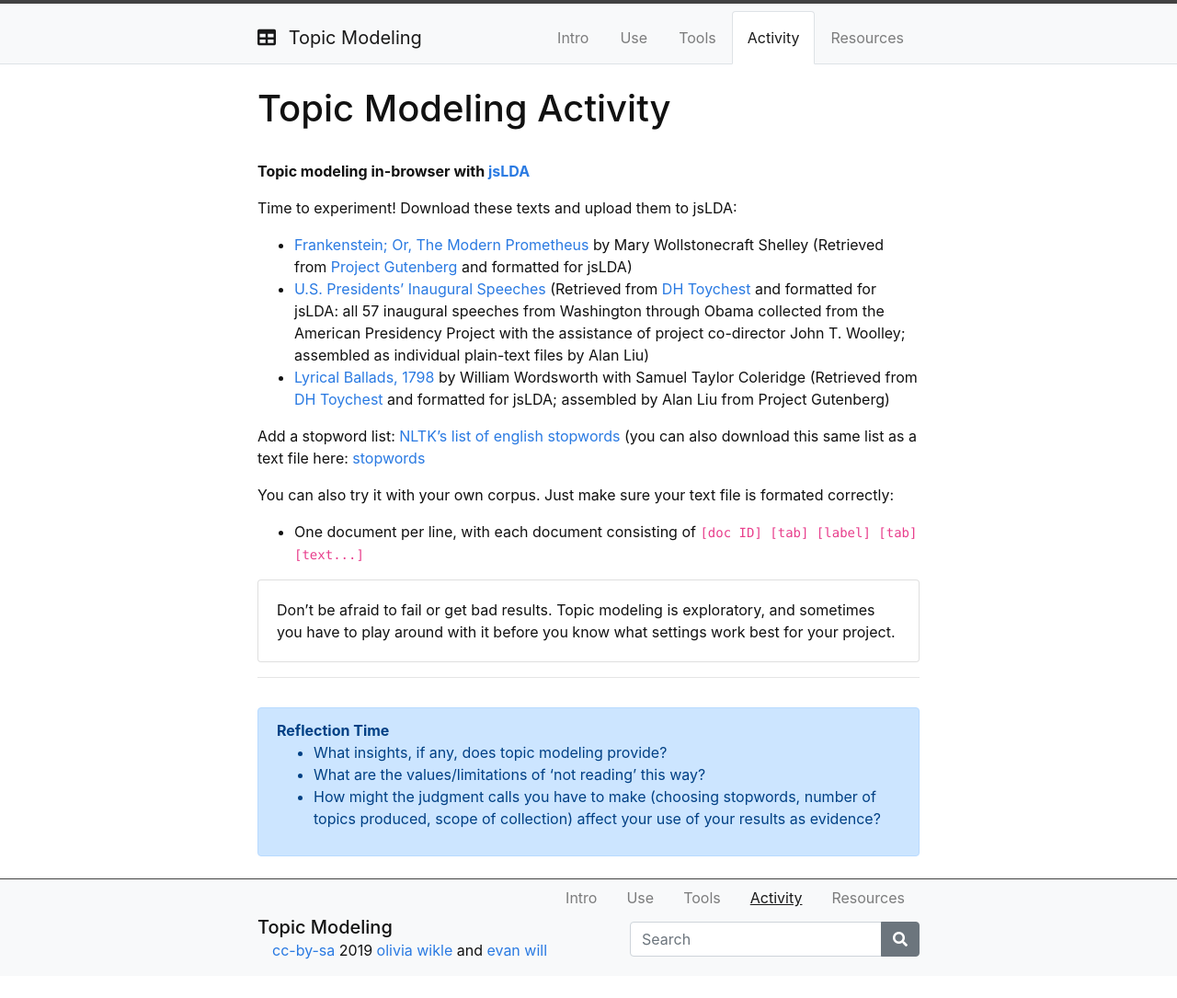
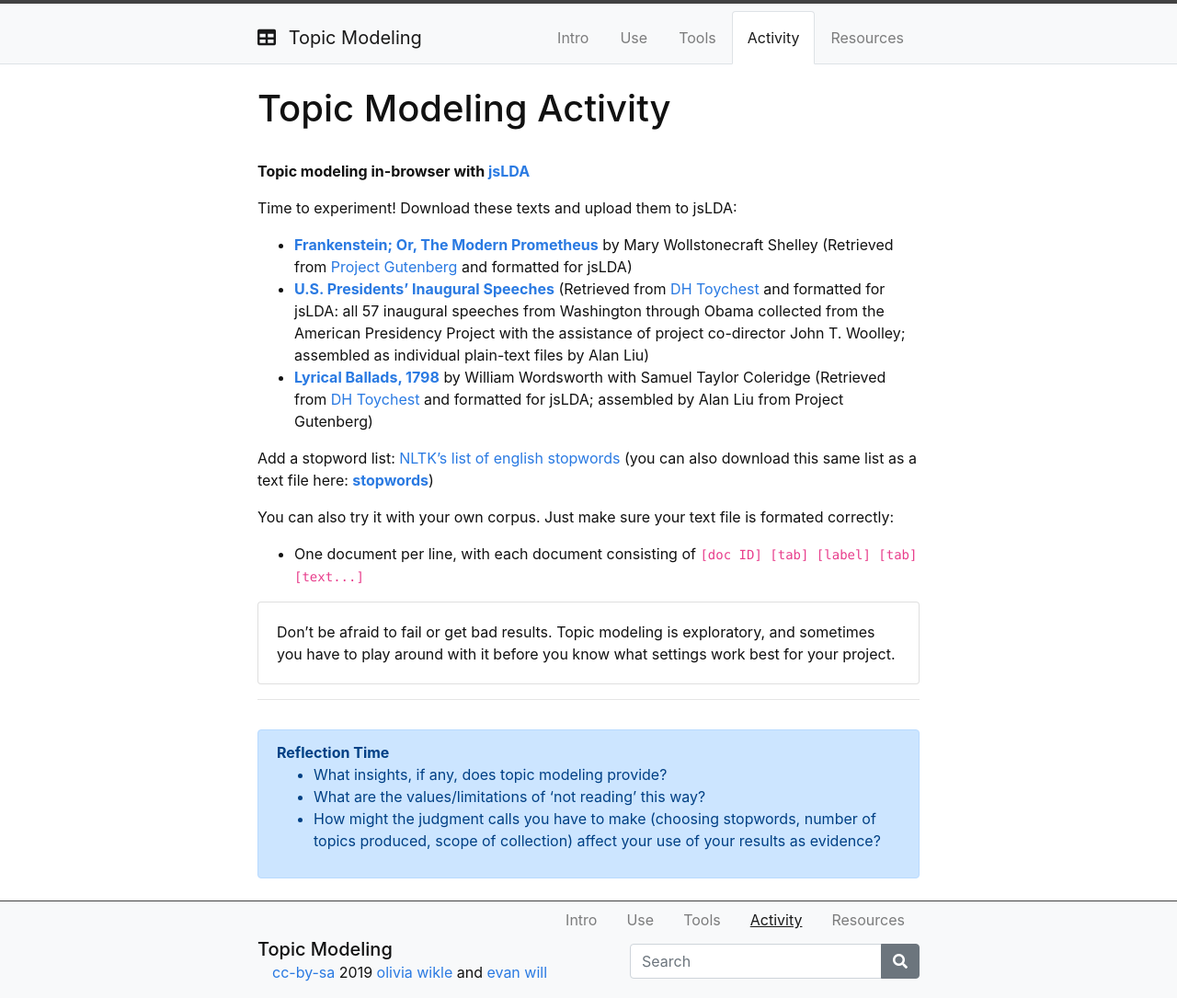
Before and after one commit to owikle/topicmodeling, a Jekyll site: the page built from content/3-activity.md, in a window 1280 px wide. Shown: the whole page at 92% size. Built offline with Jekyll 4.4.1, drawn with Linux system fonts in a browser that asks for light colours; before the commit the page ends 1061 px from its top, so only the background shows below that.

Commit message:
fix typo

```diff
--- a/content/3-activity.md
+++ b/content/3-activity.md
@@ -9,11 +9,11 @@ nav: true
 **Topic modeling in-browser with [jsLDA](https://mimno.infosci.cornell.edu/jsLDA/){:target='_blank'}**
 
 Time to experiment! Download these texts and upload them to jsLDA:
-- [Frankenstein; Or, The Modern Prometheus](../data/frankenstein.zip) by Mary Wollstonecraft Shelley (Retrieved from [Project Gutenberg](https://www.gutenberg.org/ebooks/84) and formatted for jsLDA)
-- [U.S. Presidents' Inaugural Speeches](../data/presidents.zip) (Retrieved from [DH Toychest](http://dhresourcesforprojectbuilding.pbworks.com/w/page/69244469/Data%20Collections%20and%20Datasets) and formatted for jsLDA: all 57 inaugural speeches from Washington through Obama collected from the American Presidency Project with the assistance of project co-director John T. Woolley; assembled as individual plain-text files by Alan Liu)
-- [Lyrical Ballads, 1798](../data/wordsworth.zip) by William Wordsworth with Samuel Taylor Coleridge (Retrieved from [DH Toychest](http://dhresourcesforprojectbuilding.pbworks.com/w/page/69244469/Data%20Collections%20and%20Datasets) and formatted for jsLDA; assembled by Alan Liu from Project Gutenberg)
+- **[Frankenstein; Or, The Modern Prometheus](../data/frankenstein.zip)** by Mary Wollstonecraft Shelley (Retrieved from [Project Gutenberg](https://www.gutenberg.org/ebooks/84) and formatted for jsLDA)
+- **[U.S. Presidents' Inaugural Speeches](../data/presidents.zip)** (Retrieved from [DH Toychest](http://dhresourcesforprojectbuilding.pbworks.com/w/page/69244469/Data%20Collections%20and%20Datasets) and formatted for jsLDA: all 57 inaugural speeches from Washington through Obama collected from the American Presidency Project with the assistance of project co-director John T. Woolley; assembled as individual plain-text files by Alan Liu)
+- **[Lyrical Ballads, 1798](../data/wordsworth.zip)** by William Wordsworth with Samuel Taylor Coleridge (Retrieved from [DH Toychest](http://dhresourcesforprojectbuilding.pbworks.com/w/page/69244469/Data%20Collections%20and%20Datasets) and formatted for jsLDA; assembled by Alan Liu from Project Gutenberg)
 
-Add a stopword list: [NLTK's list of english stopwords](https://gist.github.com/sebleier/554280) (you can also download this same list as a text file here: [stopwords](../data/stopwords.zip)
+Add a stopword list: [NLTK's list of english stopwords](https://gist.github.com/sebleier/554280) (you can also download this same list as a text file here: **[stopwords](../data/stopwords.zip)**)
 
 
 You can also try it with your own corpus. Just make sure your text file is formated correctly:
```
